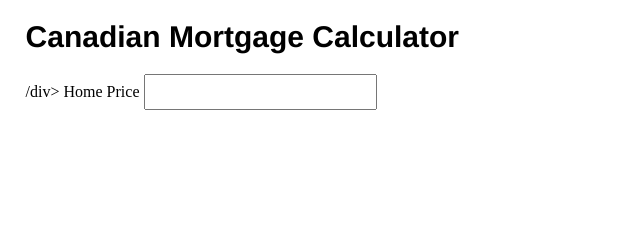
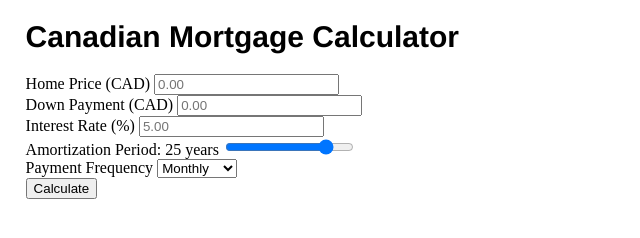
Before and after one commit to jin6135/MortgageCalculator, a website built with Vite: page index.html in a window 1280 px wide. Shown: the whole page, without its empty margins (0-640 px from the left). Built offline with nearby package versions, Linux system fonts and the light colour scheme.

Commit message:
added the input/output values, changed text input to number/range inputs

```diff
--- a/index.html
+++ b/index.html
@@ -10,14 +10,28 @@
 
     <h1>Canadian Mortgage Calculator</h1>
     <form id = "mortgage-form">
-      <div class="currency-wrap">/div>
-      <label for="home-price">Home Price</label>
-      <input
-        type="number"
-        id="home-price"
-        min="0"
-        placeholder="">
+      <label for="home-price">Home Price (CAD)</label>
+        <input type="number" id="home-price" min="0" placeholder="0.00"><br>
 
+      <label for="down-payment">Down Payment (CAD)</label>
+        <input type="number" id="down-payment" min="0" placeholder="0.00"><br>
+
+      <label for="interest-rate">Interest Rate (%)</label>
+        <input type="number" id="interest-rate" min="0" step="0.01" placeholder="5.00"><br>
+
+      <label for="amortization">Amortization Period:
+        <span id="amortization-value">25</span> years
+      </label>
+        <input type="range" id="amortization" min="1" max="30" value="25" step="1"><br>
+
+      <label for="payment-frequency">Payment Frequency</label>
+      <select id="payment-frequency">
+        <option value="12">Monthly</option>
+        <option value="26">Bi-weekly</option>
+        <option value="52">Weekly</option>
+      </select><br>
+
+      <button type="submit">Calculate</button>
     </form>
 
     <!--
--- a/src/main.js
+++ b/src/main.js
@@ -5,15 +5,11 @@ const principal = document.getElementById('P');
 const monthlyInterestRate = document.getElementById('r');
 const totalNumMonthlyPayments = document.getElementById('n');
 
-const input = document.getElementById('currency-input');
+const amortization = document.getElementById("amortization");
+const amortizationValue = document.getElementById("amortization-value");
 
-input.addEventListener('input', function (e) {
-    let value = e.target.value.replace(/\D/g, "");
+amortization.addEventListener("input", function () {
+  amortizationValue.textContent = amortization.value;
+});
 
-    value=(value/100).toFixed(2);
-
-    e.target.value = new Intl.NumberFormat('en-US', {
-        minimumFractionDigits:2,
-        maximumFractionDigits:2
-    }).format(value);
-})
+const amortizationYears = Number(amortization.value);
```
